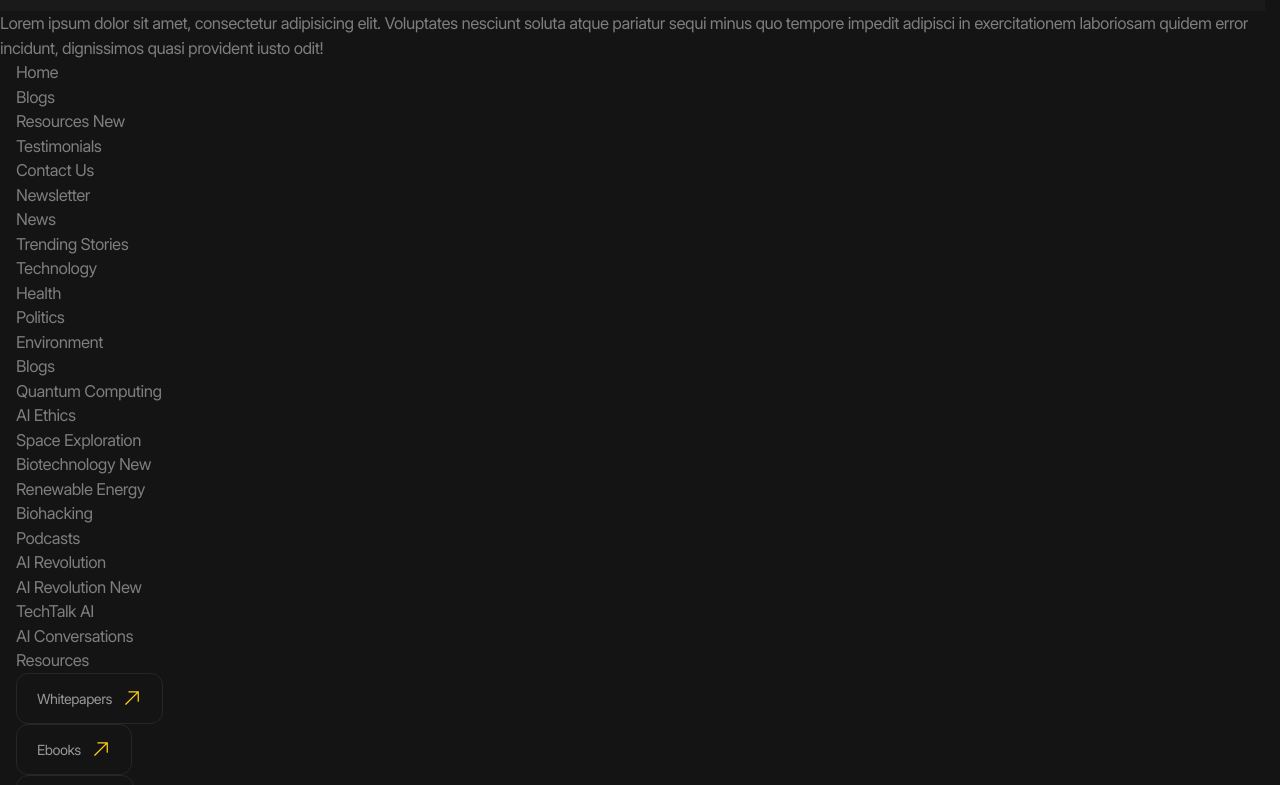
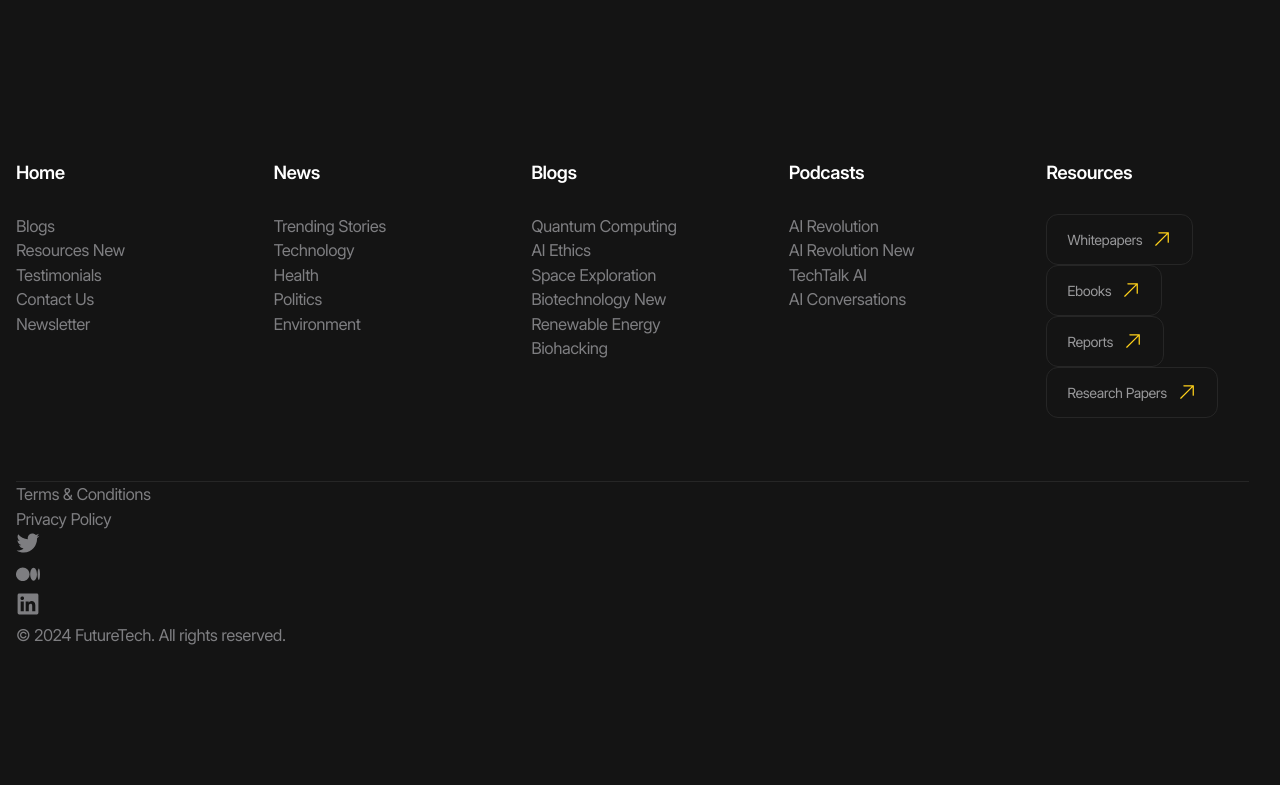
Before and after one commit to Killa930/future-tech, a website with bundled scripts: page index.html in a window 1280 px wide. Shown: the part 153-938 px from the top of the page. After the commit the page ends 800 px from the top, so only its background shows below. Built offline with nearby package versions, Linux system fonts and the light colour scheme.

Commit message:
footer_extra_finished_and_begining_of_stylization_footer

```diff
--- a/index.html
+++ b/index.html
@@ -72,10 +72,6 @@
     </header>
 
     <main>
-      Lorem ipsum dolor sit amet, consectetur adipisicing elit. Voluptates
-      nesciunt soluta atque pariatur sequi minus quo tempore impedit adipisci in
-      exercitationem laboriosam quidem error incidunt, dignissimos quasi
-      provident iusto odit!
     </main>
 
     <footer class="footer">
@@ -83,7 +79,7 @@
         <div class="footer__body">
           <nav class="footer__menu">
             <div class="footer__menu-column">
-              <a href="/" class="footer__menu-main-link">Home</a>
+              <a href="/" class="footer__menu-main-link h6">Home</a>
               <ul class="footer__menu-list">
                 <li class="footer__menu-item">
                   <a href="/" class="footer__menu-link">Blogs</a>
@@ -104,7 +100,7 @@
               </ul>
             </div>
             <div class="footer__menu-column">
-              <a href="/" class="footer__menu-main-link">News</a>
+              <a href="/" class="footer__menu-main-link h6">News</a>
               <ul class="footer__menu-list">
                 <li class="footer__menu-item">
                   <a href="/" class="footer__menu-link">Trending Stories</a>
@@ -124,7 +120,7 @@
               </ul>
             </div>
             <div class="footer__menu-column">
-              <a href="/" class="footer__menu-main-link">Blogs</a>
+              <a href="/" class="footer__menu-main-link h6">Blogs</a>
               <ul class="footer__menu-list">
                 <li class="footer__menu-item">
                   <a href="/" class="footer__menu-link">Quantum Computing</a>
@@ -148,7 +144,7 @@
               </ul>
             </div>
             <div class="footer__menu-column">
-              <a href="/" class="footer__menu-main-link">Podcasts</a>
+              <a href="/" class="footer__menu-main-link h6">Podcasts</a>
               <ul class="footer__menu-list">
                 <li class="footer__menu-item">
                   <a href="/" class="footer__menu-link">AI Revolution</a>
@@ -166,7 +162,7 @@
               </ul>
             </div>
             <div class="footer__menu-column">
-              <a href="/" class="footer__menu-main-link">Resources</a>
+              <a href="/" class="footer__menu-main-link h6">Resources</a>
               <ul class="footer__menu-list">
                 <li class="footer__menu-item">
                   <a href="/" class="footer__menu-link button">
--- a/styles/_globals.scss
+++ b/styles/_globals.scss
@@ -9,10 +9,16 @@ html {
 body {
     @include fluid-text(18, 14);
 
+    display: flex;
+    flex-direction: column;
     font-family: var(--font-family-base);
     letter-spacing: -0.03em;
     color: var(--color-gray-50);
     background-color: var(--color-dark);
+}
+
+main {
+    flex-grow: 1;
 }
 
 h1, .h1,
--- /dev/null
+++ b/styles/block/_badge.scss
@@ -0,0 +1 @@
+@use '../helpers' as *;
--- /dev/null
+++ b/styles/block/_footer.scss
@@ -0,0 +1,21 @@
+@use '../helpers' as *;
+
+
+.footer {
+    &__body {
+        padding-block: fluid(80, 40);
+        border-bottom: var(--border);
+    }
+
+    &__menu {
+        display: grid;
+        grid-template-columns: repeat(5, 1fr);
+        align-items: start;
+        column-gap: fluid(80, 20);
+
+        &-column {
+            display: grid;
+            row-gap: fluid(36, 16);
+        }
+    }
+}
--- /dev/null
+++ b/styles/block/_soc1als.scss
@@ -0,0 +1 @@
+@use '../helpers' as *;
--- a/styles/main.scss
+++ b/styles/main.scss
@@ -9,3 +9,11 @@
 @use 'block/button';
 @use 'block/burger-button';
 @use 'block/header';
+@use 'block/badge';
+@use 'block/footer';
+@use 'block/soc1als';
+
+
+header {
+    display: none !important;
+}
```
Also changed, not shown: icons/2.svg (added), icons/3.svg (added), icons/twitter.svg (added), styles/main.css, 1 other file.
